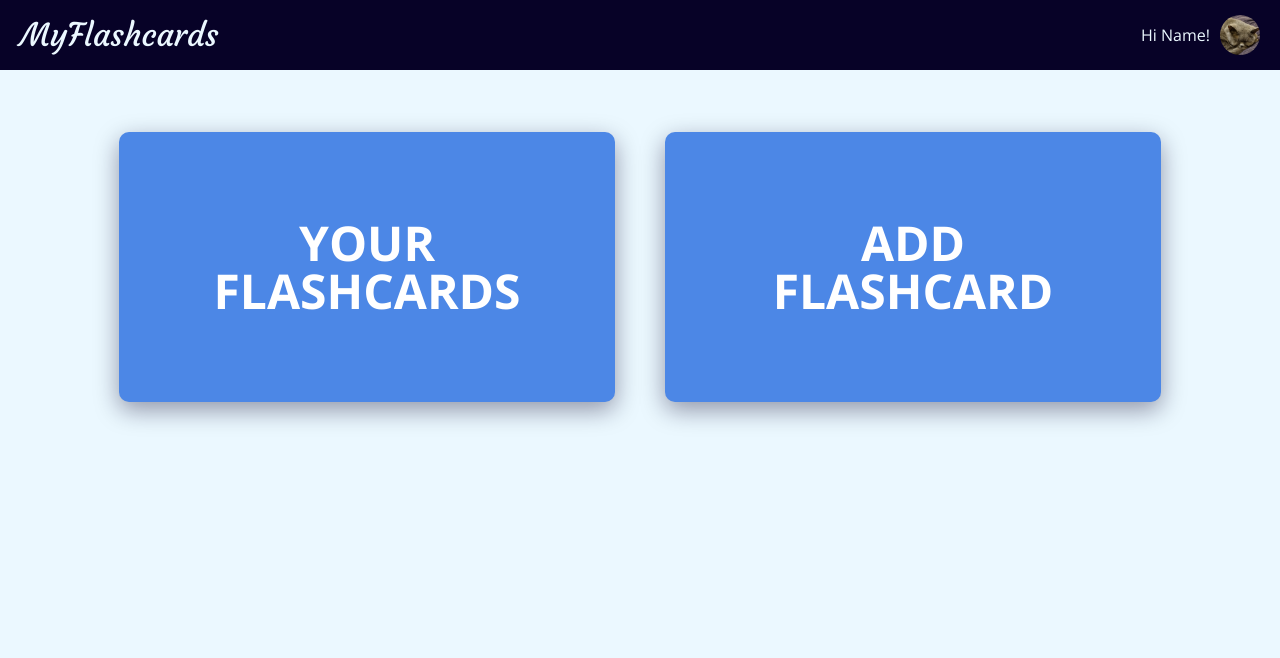
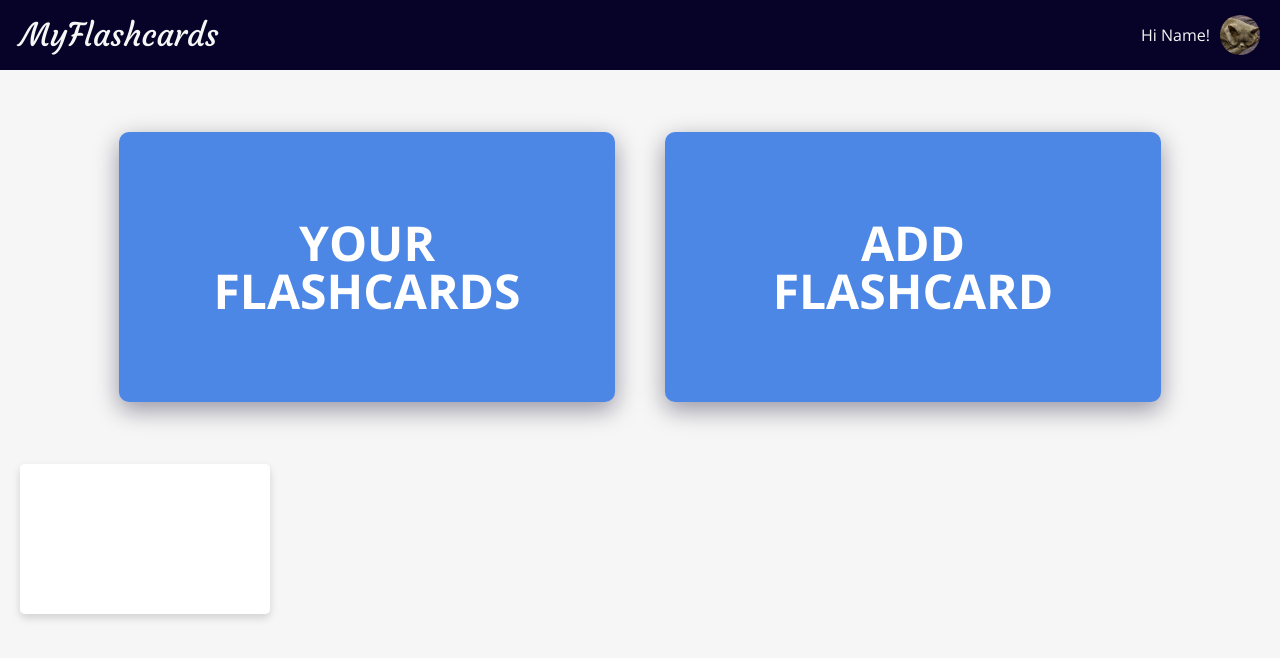
Before and after one commit to MatyldaMatysiak/my-flashcard, a React (Create React App) app: page / in a window 1280 px wide. Shown: the top 658 px of the page. Built offline with nearby package versions, Linux system fonts and the light colour scheme; no server answers; the database is empty.

Commit message:
flashcard component funcionality and styling done

```diff
--- a/src/basic_scss/_colors.scss
+++ b/src/basic_scss/_colors.scss
@@ -1,7 +1,7 @@
 $color-primary: #070227;
 $color-secondary: #4c87e6;
 $color-light: #c2eaff;
-$color-bg: #ebf8ff;
+$color-bg: #f6f6f6;
 $color-accent: #e34f7e;
 $color-white: #fff;
 $color-black: #000;
--- a/src/basic_scss/_variables.scss
+++ b/src/basic_scss/_variables.scss
@@ -2,3 +2,4 @@ $font-text: 'Open Sans', sans-serif;
 $font-logo: 'Courgette', cursive;
 
 $spacing-base: 0.625rem;
+$box-shadow-base: 0 4px 8px 0 rgba(0, 0, 0, 0.15);
--- a/src/components/AppBody/AppBody.js
+++ b/src/components/AppBody/AppBody.js
@@ -7,6 +7,7 @@ import {db} from "../../firebaseConfig";
 import {addDoc, collection, getDocs} from "firebase/firestore";
 import YourFields from "../yourFields/YourFields";
 import Set from "../Set/Set";
+import Flashcard from "../flashcard/Flashcard";
 
 export default function AppBody() {
     const colRef = collection(db, 'flashcards');
@@ -39,6 +40,7 @@ export default function AppBody() {
                     <Switch>
                         <Route exact path="/">
                             <HomePage />
+                            <Flashcard/>
                         </Route>
                         <Route exact path="/add">
                             <NewFlashcard handleAddFlashcard={handleAddFlashcard} setAdd={setAdd} add={add}/>
--- a/src/components/Set/Set.js
+++ b/src/components/Set/Set.js
@@ -1,6 +1,7 @@
 import React, {useEffect, useState} from "react";
 import {useParams} from "react-router-dom";
 import './_set.scss';
+import Flashcard from "../flashcard/Flashcard";
 
 export default function Set({files, add}) {
     const { field } = useParams()
@@ -66,9 +67,11 @@ export default function Set({files, add}) {
                 </ul>
             </div>
             <div className="flashcards">
-                {filteredSet.map(flashcard => <div className="flashcardBox" key={flashcard.question}>
-                    <p className="flashcardName">{flashcard.question}</p>
-                </div>)}
+
+                {filteredSet.map(flashcard => <Flashcard key={flashcard.question} question={flashcard.question} answer={flashcard.answer}/>)}
+                {/*{filteredSet.map(flashcard => <div className="flashcardBox" key={flashcard.question}>*/}
+                {/*    <p className="flashcardName">{flashcard.question}</p>*/}
+                {/*</div>)}*/}
             </div>
             <form className="searchInSet" onSubmit={(e) => handleSearchFlash(e, searchFlashInput)}>
                 <label htmlFor="searchFlashcard" />
--- /dev/null
+++ b/src/components/flashcard/Flashcard.js
@@ -0,0 +1,17 @@
+import React from "react";
+import './_flashcard.scss';
+
+export default function Flashcard({question, answer}) {
+    return (
+        <div className="flashcardBox">
+            <div className="flashcard__inner">
+                <div className="flashcard__front">
+                    <p className="flashcard__text">{question}</p>
+                </div>
+                <div className="flashcard__back">
+                    <p className="flashcard__text">{answer}</p>
+                </div>
+            </div>
+        </div>
+    )
+}
--- /dev/null
+++ b/src/components/flashcard/_flashcard.scss
@@ -0,0 +1,49 @@
+@import '../../basic_scss/colors';
+@import '../../basic_scss/variables';
+
+.flashcardBox {
+  width: 20%;
+  min-width: 250px;
+  min-height: 150px;
+  perspective: 1000px;
+
+  .flashcard__inner {
+    position: relative;
+    width: 100%;
+    min-height: 150px;
+    text-align: center;
+    transition: transform 0.6s;
+    transform-style: preserve-3d;
+    box-shadow: $box-shadow-base;
+    border-radius: $spacing-base*0.5;
+
+
+    .flashcard__front,
+    .flashcard__back {
+      position: absolute;
+      min-height: 150px;
+      width: 100%;
+      backface-visibility: hidden;
+      color: $color-text;
+      background-color: $color-white;
+      border-radius: $spacing-base*0.5;
+
+      display: flex;
+      align-items: center;
+      justify-content: center;
+
+      .flashcard__text {
+        font-family: $font-text;
+        font-size: 1.25rem;
+      }
+    }
+
+    .flashcard__back {
+      transform: rotateY(180deg);
+    }
+  }
+
+  &:hover .flashcard__inner {
+    transform: rotateY(180deg);
+  }
+}
```
